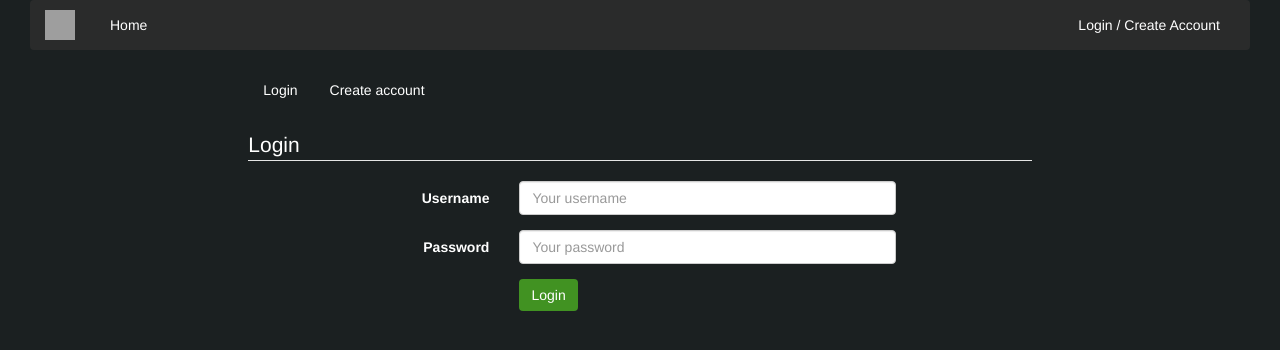
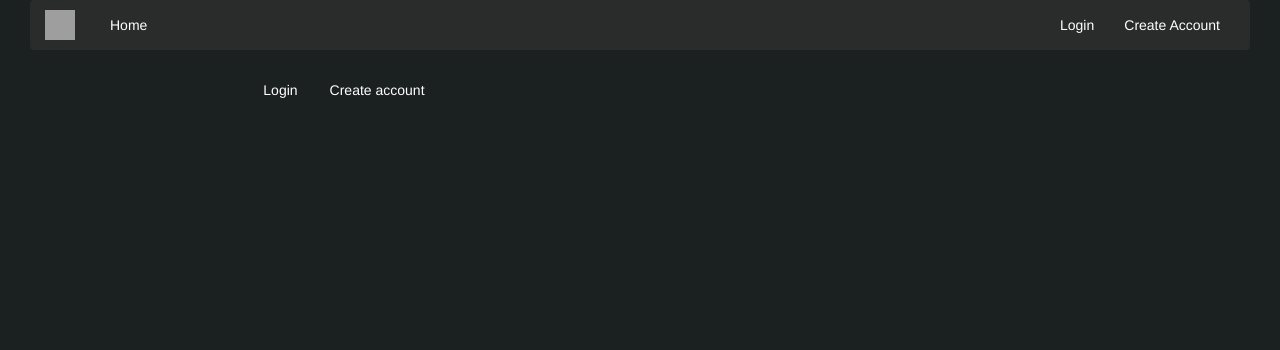
Before and after one commit to pighini/Shifoumi, a PHP site: page /c_showLogin.php in a window 1280 px wide. Shown: the top 350 px of the page. Run offline with PHP 8.4, Linux system fonts and the light colour scheme; some libraries are stand-ins or nearby versions; grey boxes are pictures that could not be loaded.

Commit message:
modif de la nav

```diff
--- a/c_showLogin.php
+++ b/c_showLogin.php
@@ -15,8 +15,8 @@ $rePwd = "";
 $email = "";
 $messageL = "";
 $messageN = "";
-$new = "";
-$login ="in active";
+$new = (!empty($_GET["new"])) ? $_GET["new"] : "";
+$login = (!empty($_GET["login"])) ? $_GET["login"] : "";
 $alertStyle = "danger";
 
 if (filter_has_var(INPUT_POST, 'submitLogin')) {
--- a/views/v_nav.php
+++ b/views/v_nav.php
@@ -30,7 +30,8 @@
             <?php } else { ?>
                 </ul>
                 <ul class="nav navbar-nav navbar-right">
-                    <li><a href="c_showLogin.php" style="color : white; text-align:center;" onmouseover="this.style.color = 'white'; this.style.background = '#419222';" onmouseout="this.style.color = 'white'; this.style.background = 'none'">Login / Create Account</a></li>
+                    <li><a href="c_showLogin.php?new=&amp;login=in active" style="color : white; text-align:center;" onmouseover="this.style.color = 'white'; this.style.background = '#419222';" onmouseout="this.style.color = 'white'; this.style.background = 'none'">Login</a></li>
+                    <li><a href="c_showLogin.php?new=in active&amp;login=" style="color : white; text-align:center;" onmouseover="this.style.color = 'white'; this.style.background = '#419222';" onmouseout="this.style.color = 'white'; this.style.background = 'none'">Create Account</a></li>
                 </ul>
             <?php } ?>
         </div>
```
